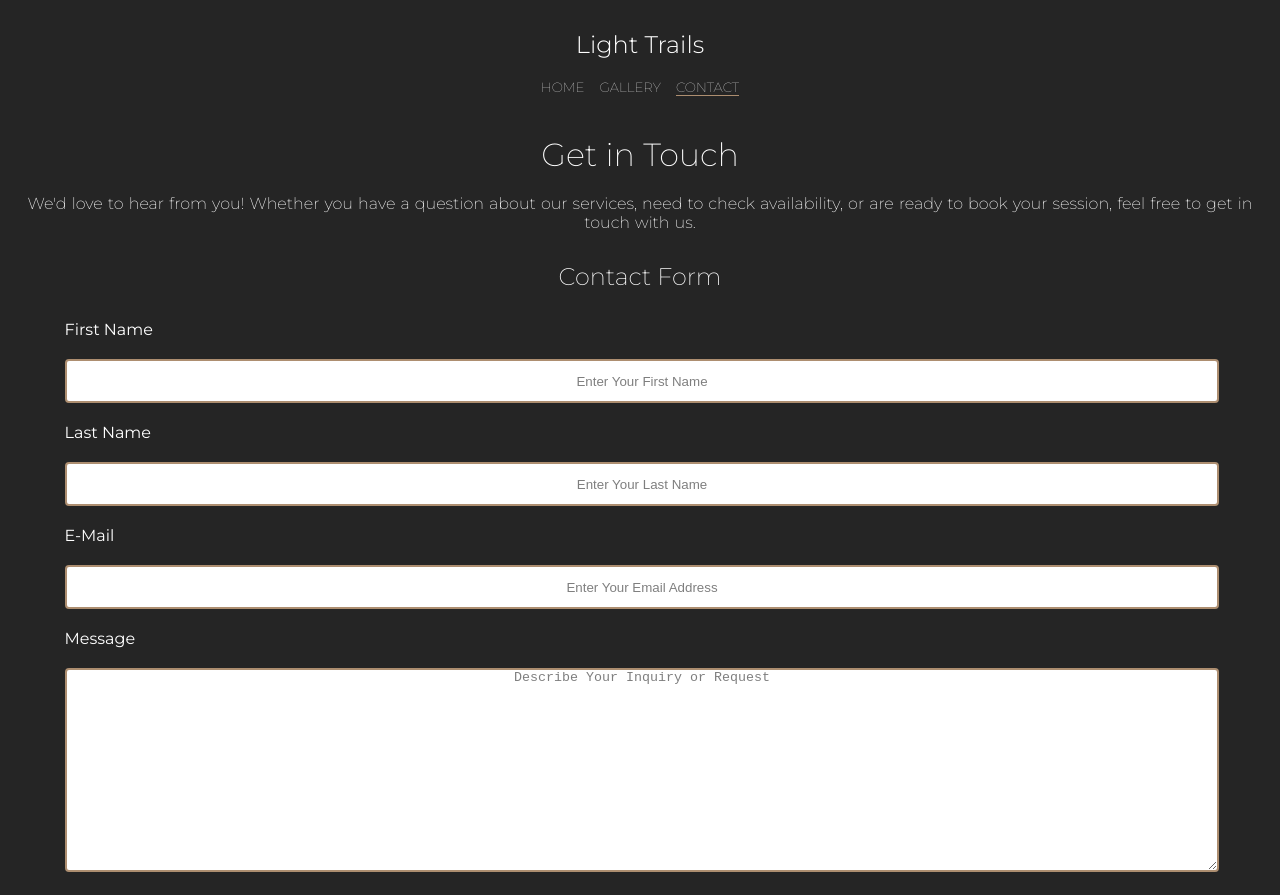
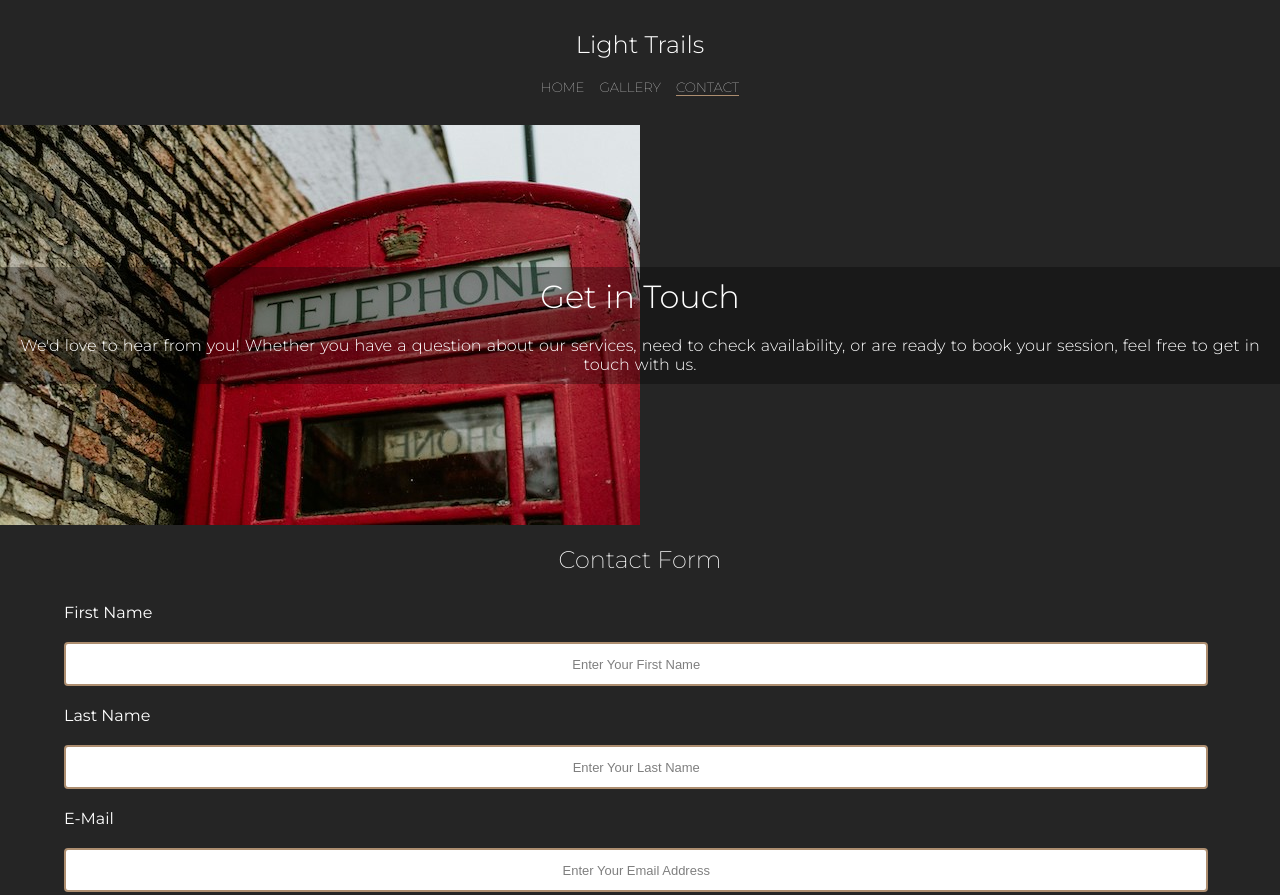
Before and after one commit to RazmikMovsisyan/light_trails, a plain HTML site: page contact.html in a window 1280 px wide. Shown: the top 895 px of the page. Drawn offline with Linux system fonts and the light colour scheme.

Commit message:
HTML: Contact Page BG Image and Resized the Elements. CSS: BG for H1 and p as.ell and BG Color.  Modified Nav Distance to the Elements below. Changed Page Title.

```diff
--- a/assets/styles.css
+++ b/assets/styles.css
@@ -26,7 +26,7 @@ section {
     justify-content: space-evenly;
     align-items: center;
     font-size: smaller;
-    margin: 20px 0 0 0;
+    margin: 20px 0 20px 0;
 }
 
 h1, h2,
@@ -178,16 +178,28 @@ footer p {
     align-items: center;
     gap: 10px;
     justify-content: space-evenly;
-    margin: 20px 10px 20px 10px;
 }
 
 .contact-form {
-    width:auto;
+    width: 90%;
+}
+
+.contact-paragraph {
+    background-image: url(/assets/images/contact-form-background-photo-telefon-box.jpg);
+    width: auto;
+    height: 400px;
+    background-repeat: no-repeat;
+    align-content: center;
+}
+
+.contact-paragraph h1, p {
+    background-color: #00000050;
+    font-weight: 300;
 }
 
 input, textarea, button {
     border: 2px solid #ad8e70;
-    width: 100%;
+    width: 99%;
     height: 40px;
     border-radius: 4px;
     margin: 20px auto 20px auto;
@@ -196,6 +208,7 @@ input, textarea, button {
 
 ::placeholder {
     color: #000;
+    font-size: small;
     text-align: center;
     opacity: 0.5;
   }
--- a/contact.html
+++ b/contact.html
@@ -21,7 +21,7 @@
     <link rel="stylesheet" href="assets/styles.css">
 
     <!--Title-->
-    <title>Gallery | Light Trails</title>
+    <title>Contact | Light Trails</title>
 </head>
 
 <body>
```
Also changed, not shown: assets/images/contact-form-background-photo-telefon-box.jpg (added).
